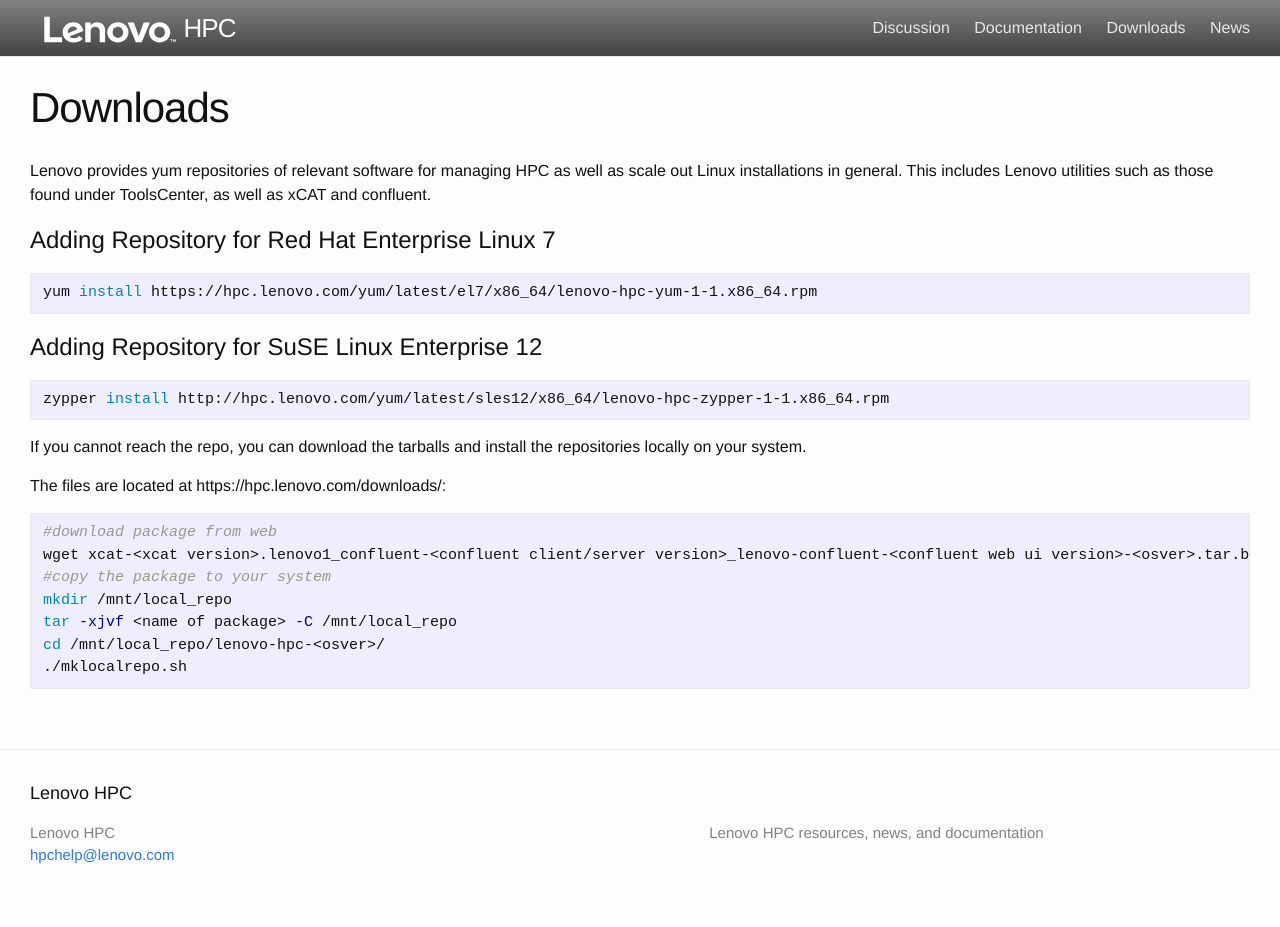
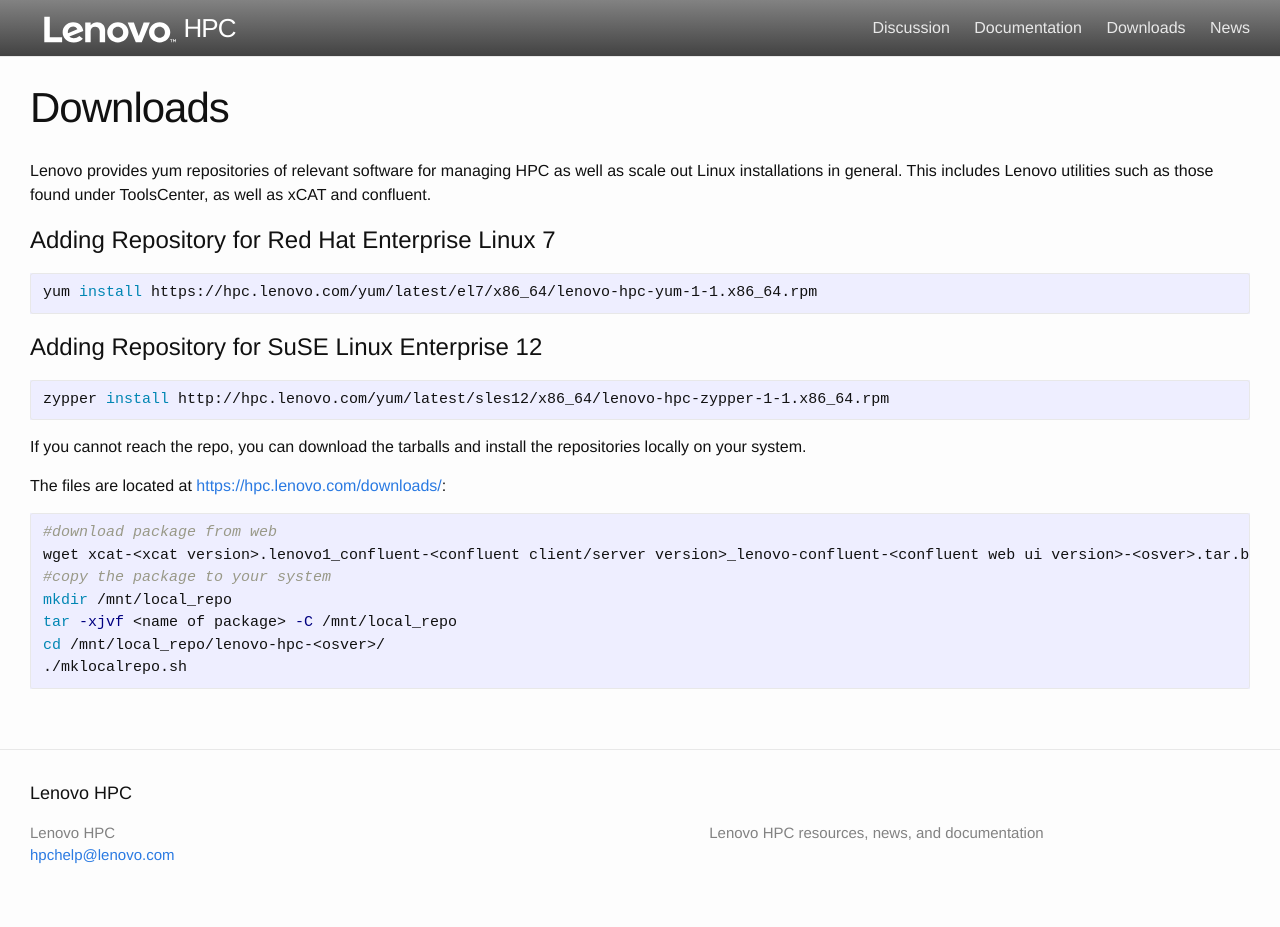
Before and after one commit to xcat2/confluent-docs, a Jekyll site: the page built from downloads.md, in a window 1280 px wide. Built offline with Jekyll 4.4.1, drawn with Linux system fonts in a browser that asks for light colours; some of the changed lines change nothing that is shown.

Commit message:
updating HPC link to be clickable

```diff
--- a/downloads.md
+++ b/downloads.md
@@ -20,7 +20,7 @@
 
 If you cannot reach the repo, you can download the tarballs and install the repositories locally on your system.
 
-The files are located at https://hpc.lenovo.com/downloads/:
+The files are located at [https://hpc.lenovo.com/downloads/]( https://hpc.lenovo.com/downloads/ "https://hpc.lenovo.com/downloads/" ):
 
     #download package from web
     wget xcat-<xcat version>.lenovo1_confluent-<confluent client/server version>_lenovo-confluent-<confluent web ui version>-<osver>.tar.bz2
```
